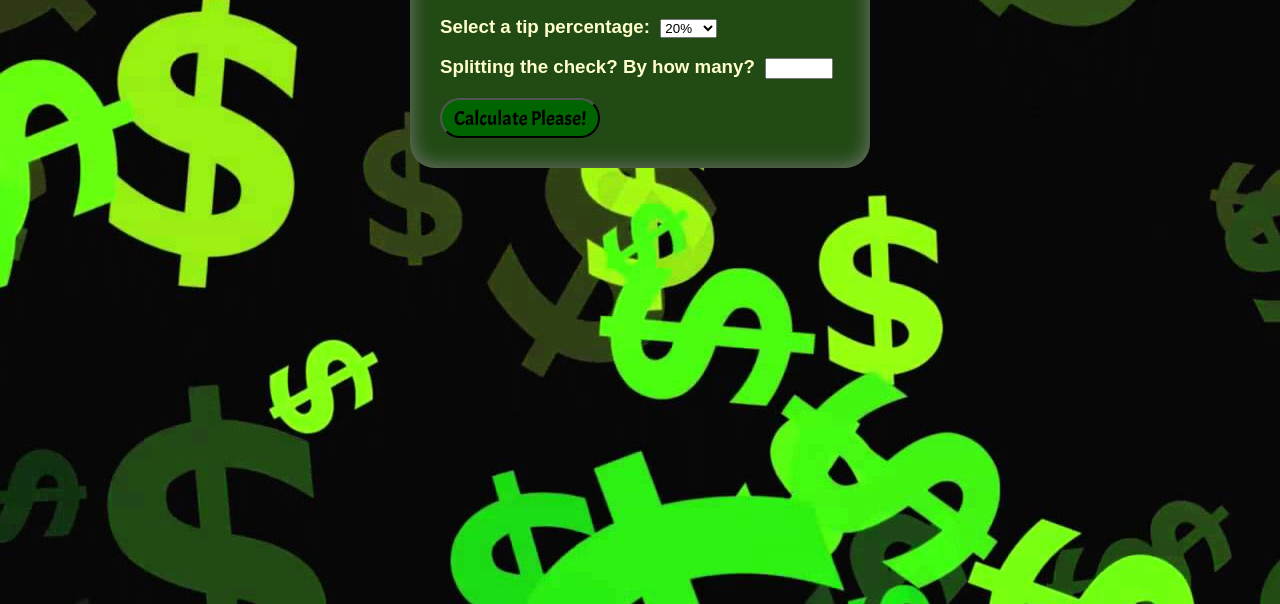
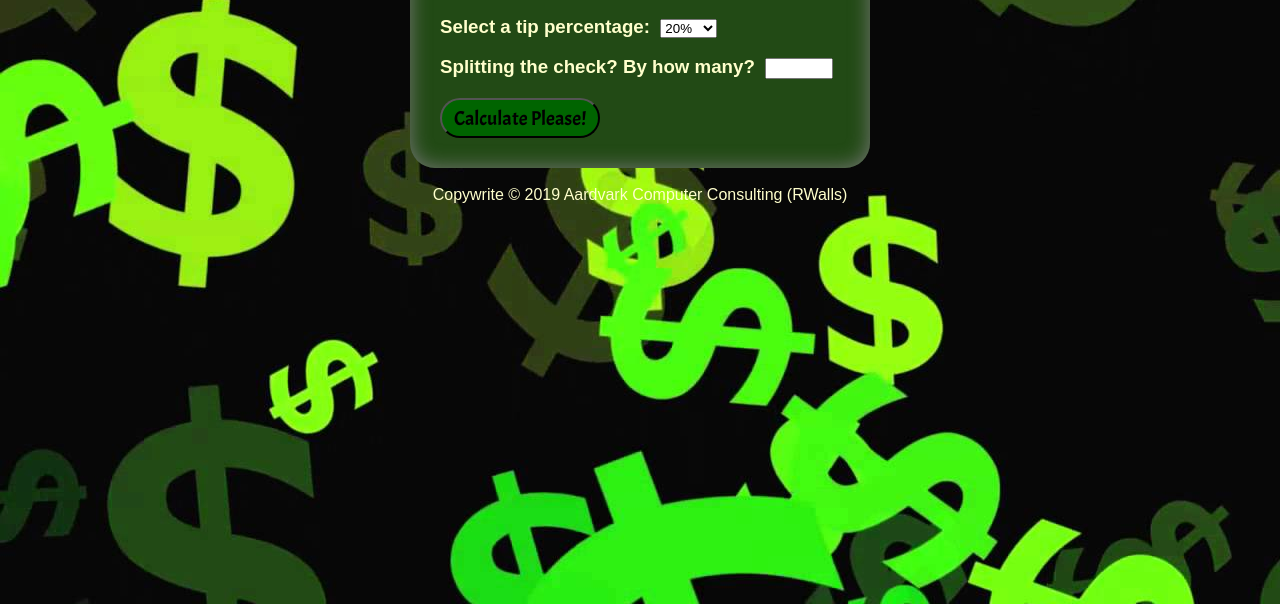
Before and after one commit to rmwalls/Challenge-Calculator, a plain HTML site: page index.html in a window 1280 px wide. Shown: the part 196-800 px from the top of the page. Drawn offline with nearby package versions, Linux system fonts and the light colour scheme.

Commit message:
updates from  last night

```diff
--- a/index.html
+++ b/index.html
@@ -9,7 +9,7 @@
     <link rel="apple-touch-icon" sizes="180x180" href="images/apple-touch-icon.png">
     <link rel="icon" type="image/png" sizes="32x32" href="images/favicon-32x32.png">
     <link rel="icon" type="image/png" sizes="16x16" href="images/favicon-16x16.png">
-    <link rel="manifest" href="/site.webmanifest">
+
 
     <!-- Link to the jQuery Library -->
     <script src="https://ajax.googleapis.com/ajax/libs/jquery/3.4.0/jquery.min.js"></script>
@@ -61,6 +61,13 @@
 
         </div> <!-- end calculator-->
     </div> <!-- end container-->
+    <!-- sticky footer code -->
+    <br>
+    <footer class="footer mt-auto py-3">
+        <div class="container">
+            <span class="text-muted">Copywrite &copy; 2019  Aardvark Computer Consulting (RWalls)</span>
+        </div>
+    </footer>
 
 <script type="text/javascript" src="script.js"></script>
 </body>
--- a/style.css
+++ b/style.css
@@ -44,3 +44,7 @@ button:hover {
     font-size: 20px;
     color: #ff9933;
 }
+
+.footer {
+	text-align: center;
+}
```
